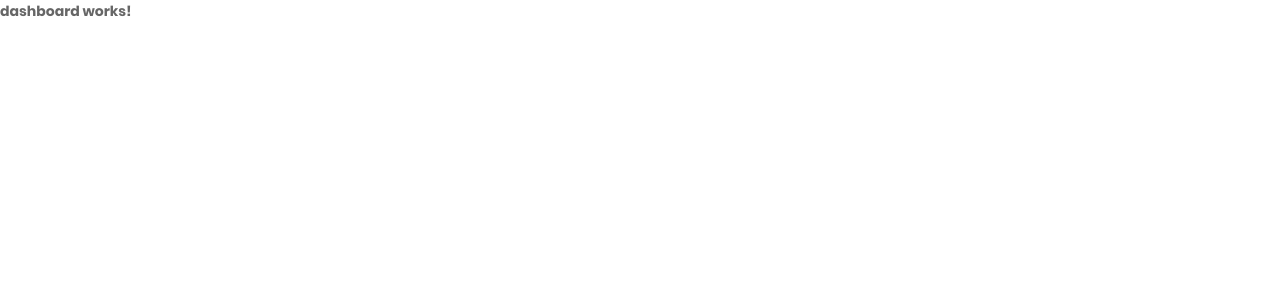
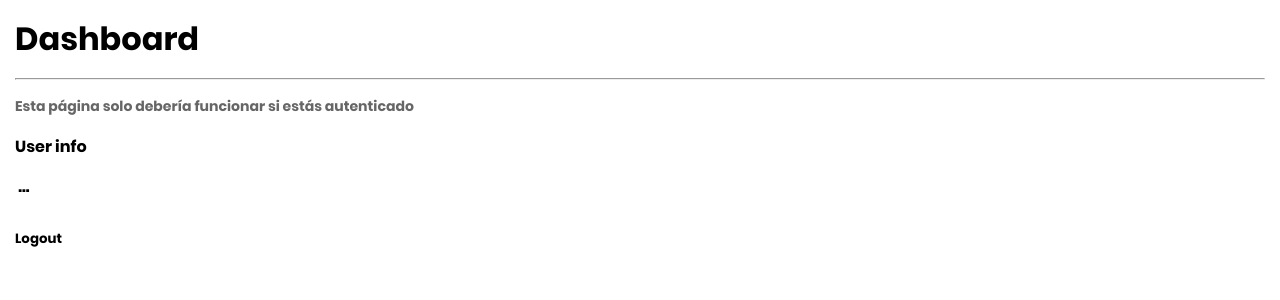
Before and after one commit to AbregoDev/authApp, an Angular app: page /dashboard in a window 1280 px wide. Shown: the top 300 px of the page. Built offline with nearby package versions, Linux system fonts and the light colour scheme.

Commit message:
Dashboard mockup

```diff
--- a/src/app/protected/dashboard/dashboard.component.html
+++ b/src/app/protected/dashboard/dashboard.component.html
@@ -1 +1,11 @@
-<p>dashboard works!</p>
+<h1>Dashboard</h1>
+<hr>
+
+<p>Esta página solo debería funcionar si estás autenticado</p>
+
+<h4>User info</h4>
+<pre> ... </pre>
+
+<button (click)="logout()">
+    Logout
+</button>
--- a/src/app/protected/dashboard/dashboard.component.ts
+++ b/src/app/protected/dashboard/dashboard.component.ts
@@ -1,16 +1,23 @@
-import { Component, OnInit } from '@angular/core';
+import { Component } from '@angular/core';
+import { Router } from '@angular/router';
 
 @Component({
   selector: 'app-dashboard',
   templateUrl: './dashboard.component.html',
   styles: [
+    `
+    * {
+      margin: 15px;
+    }
+    `
   ]
 })
-export class DashboardComponent implements OnInit {
+export class DashboardComponent {
 
-  constructor() { }
+  constructor(private router: Router) { }
 
-  ngOnInit(): void {
+  logout() {
+    this.router.navigate(['/auth/login']);
   }
 
 }
```
